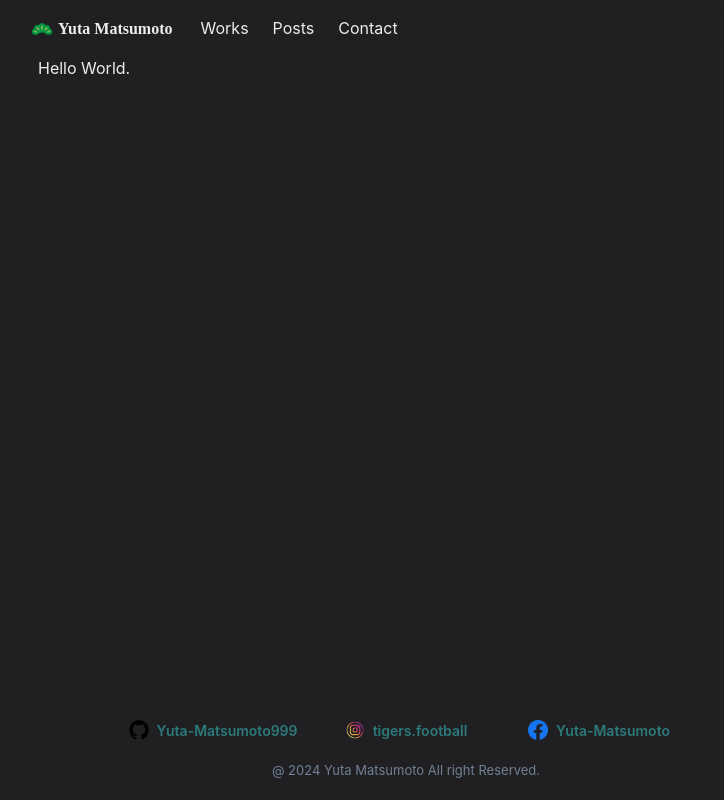
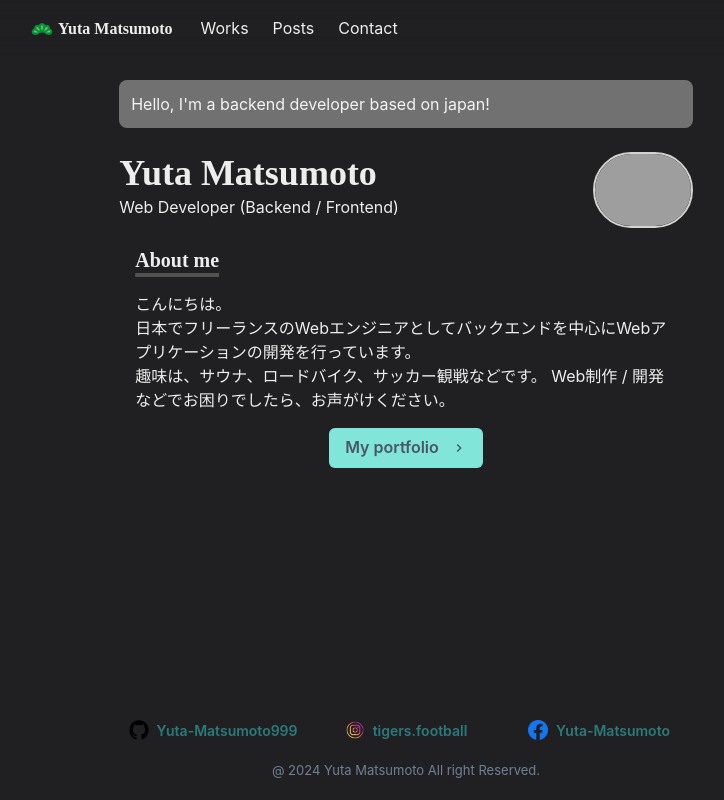
Before and after one commit to Yuta-Matsumoto999/profile, a Next.js app: page / in a window 1280 px wide. Shown: the whole page, without its empty margins (234-958 px from the left). Built offline with nearby package versions, Linux system fonts and the light colour scheme; grey boxes are pictures that could not be loaded.

Commit message:
add index about me section

```diff
--- a/src/pages/index.tsx
+++ b/src/pages/index.tsx
@@ -1,12 +1,75 @@
-import { Inter } from 'next/font/google'
-import { Box, Text } from '@chakra-ui/react'
+import {
+    Container,
+    Box,
+    Heading,
+    Text,
+    Image,
+    Link,
+    Button,
+    useColorModeValue,
+} from '@chakra-ui/react'
+import { ChevronRightIcon } from '@chakra-ui/icons'
+import Section from '@/components/animations/section'
 import { NextPage } from 'next'
 
 const Home: NextPage = () => {
     return (
-        <Box>
-            <Text>Hello World.</Text>
-        </Box>
+        <Container>
+            <Box borderRadius='lg' bg='whiteAlpha.500' p={3} mb={6} mt={6} justifyContent='center'>
+                Hello, I&apos;m a backend developer based on japan!
+            </Box>
+
+            <Box display={{ md: 'flex' }} justifyContent='space-between'>
+                <Box flexGrow={1}>
+                    <Heading as='h3' variant='page-title'>
+                        Yuta Matsumoto
+                    </Heading>
+                    <p>Web Developer (Backend / Frontend)</p>
+                </Box>
+                <Box mt={{ base: 4, md: 0 }} ml={{ md: 6 }} display='flex' justifyContent='center'>
+                    <Image
+                        src='/images/profile-logo.png'
+                        alt='my portfolio image'
+                        borderColor='whiteAlpha.800'
+                        borderWidth={2}
+                        borderStyle='solid'
+                        maxWidth='100px'
+                        display='inline-block'
+                        borderRadius='full'
+                    />
+                </Box>
+            </Box>
+
+            <Container>
+                <Section delay={0.3}>
+                    <Heading as='h3' variant='section-title'>
+                        About me
+                    </Heading>
+                    <Box>
+                        <Text>こんにちは。</Text>
+                        <Text>
+                            日本でフリーランスのWebエンジニアとしてバックエンドを中心にWebアプリケーションの開発を行っています。
+                        </Text>
+                        <Text>
+                            趣味は、サウナ、ロードバイク、サッカー観戦などです。 Web制作 /
+                            開発などでお困りでしたら、お声がけください。
+                        </Text>
+                    </Box>
+                    <Box display='flex' justifyContent='center' mt={4} mb={4}>
+                        <Link href='/works'>
+                            <Button
+                                p={4}
+                                colorScheme='teal'
+                                color={useColorModeValue('whiteAlpha.900', 'gray.600')}
+                            >
+                                My portfolio
+                                <ChevronRightIcon ml={3} />
+                            </Button>
+                        </Link>
+                    </Box>
+                </Section>
+            </Container>
+        </Container>
     )
 }
 
```
Also changed, not shown: 1 other file (tests, documents, lock files or other folders).
